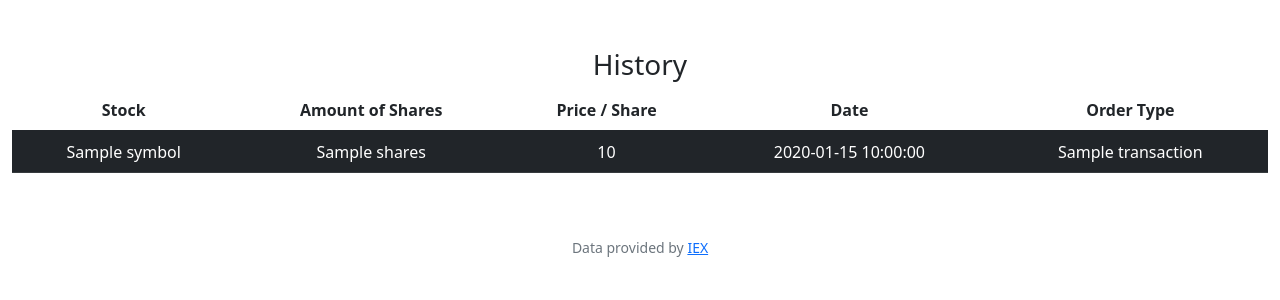
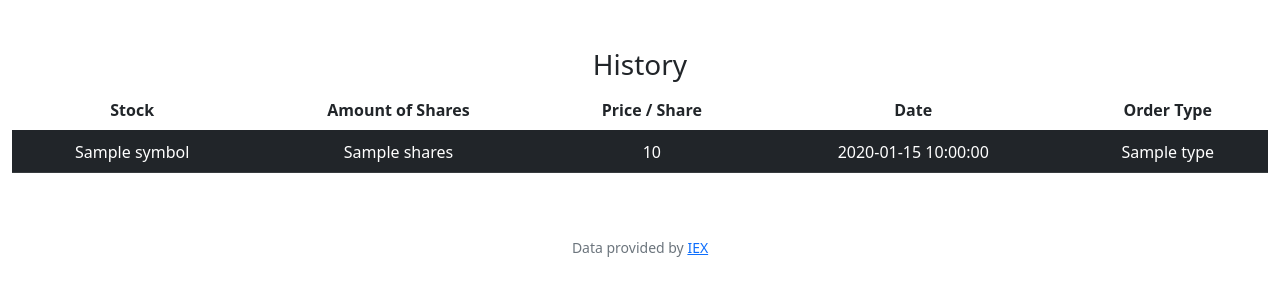
Before and after one commit to Caleb-Ellefson/Stock-Trader, a Flask app: template finance/templates/history.html in a window 1280 px wide. Shown: the part 76-376 px from the top of the page. Run offline with Flask 2, Linux system fonts and the light colour scheme; the template is opened without the code that fills it: most values are stand-ins (such as "Sample title", 1, 10 or a date in 2020); some libraries are stand-ins or nearby versions.

Commit message:
Mon, Oct 10, 2022, 8:00 PM +00:00

```diff
--- a/finance/app.py
+++ b/finance/app.py
@@ -337,7 +337,7 @@ def sell():
 
         date = datetime.datetime.now()
 
-        db.execute("INSERT INTO purchases (symbol, shares, price, date, user_id, transaction) VALUES (?, ?, ?, ?, ?, SELL)", stock["symbol"], quantity, stock["price"], date, user_id)
+        db.execute("INSERT INTO purchases (symbol, shares, price, date, user_id, type) VALUES (?, ?, ?, ?, ?, 'BUY')", stock["symbol"], quantity, stock["price"], date, user_id)
         flash("Sold!")
 
         return redirect("/")
--- a/finance/templates/history.html
+++ b/finance/templates/history.html
@@ -28,7 +28,7 @@
             <td class="table-dark"> {{ row["shares"] }} </td>
             <td class="table-dark"> {{ row["price"] }} </td>
             <td class="table-dark"> {{ row["date"] }} </td>
-            <td class="table-dark"> {{ row["transaction"] }} </td>
+            <td class="table-dark"> {{ row["type"] }} </td>
         </tr>
         {% endfor %}
 
```
Also changed, not shown: finance/finance.db.
